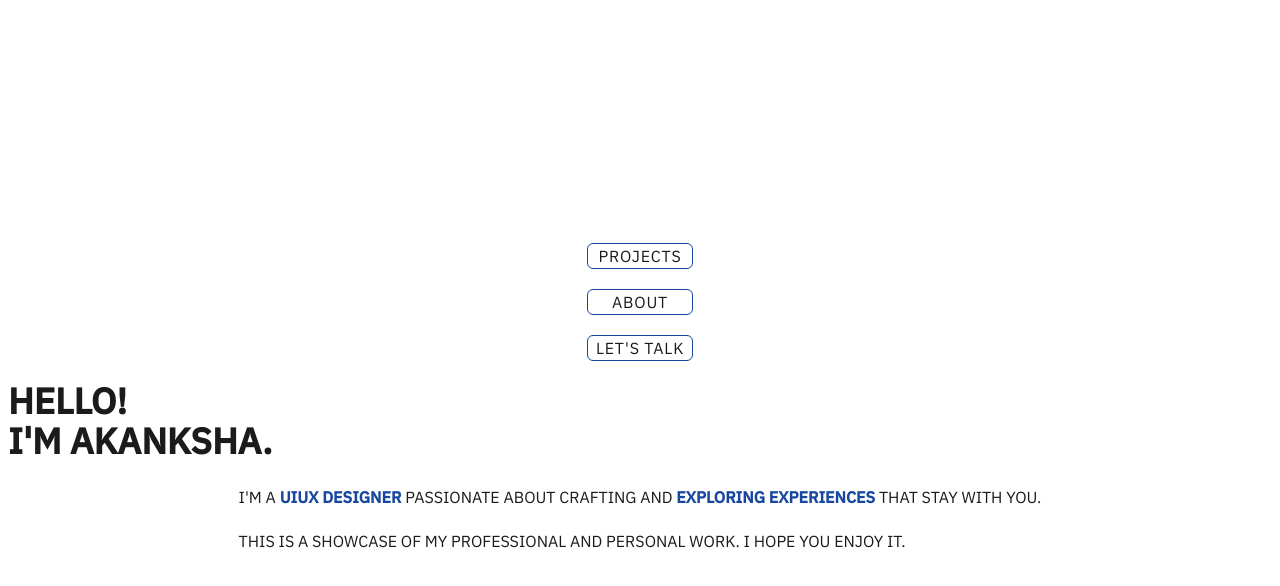
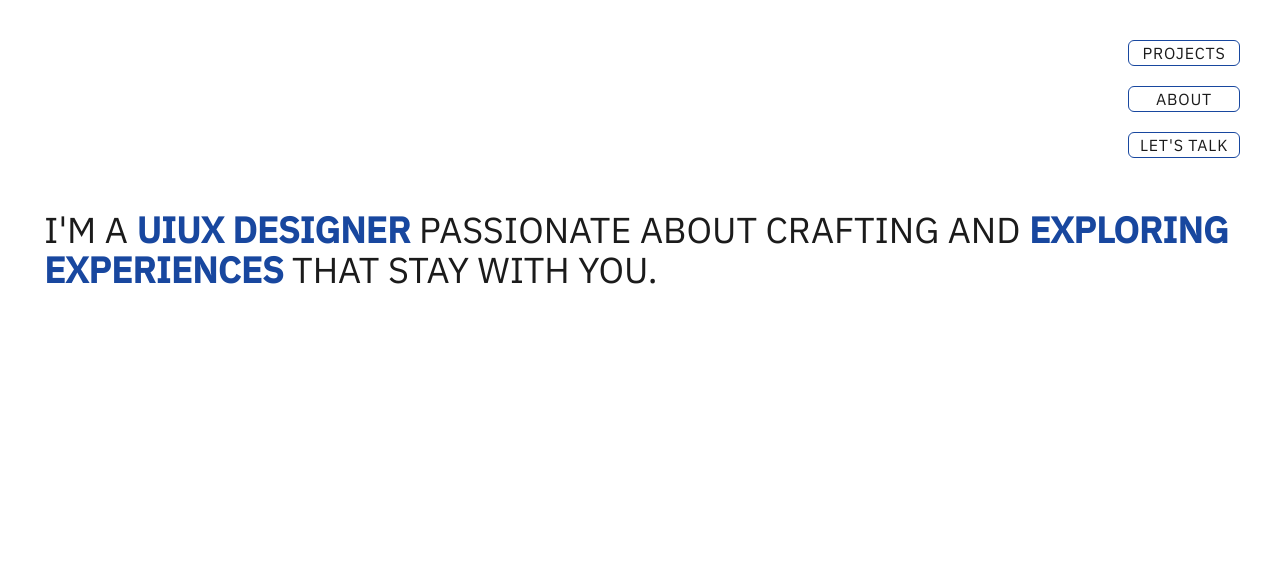
Before and after one commit to Joshuajrodrigues/akanksha-portfolio, a Next.js app: page / in a window 1280 px wide. Shown: the top 586 px of the page. Built offline with nearby package versions, Linux system fonts and the light colour scheme.

Commit message:
page 1 mock

```diff
--- a/app/page.tsx
+++ b/app/page.tsx
@@ -5,20 +5,23 @@ import Typography from "@/components/typography/typography";
 
 export default function Home() {
   return (
-    <main className=" flex flex-col h-svh items-center justify-center">
-      <Navmenu  />
-      <header className="text-start w-full p-2 m-1 h-24">
-
-      <TypeText hideCursor={true} text="HELLO!"/>
-      <TypeText delay={1}/>
-      </header>
-      <section>
-      <Typography>
-       i&apos;m a <Accent>uiux designer</Accent> passionate about crafting and <Accent>exploring experiences</Accent>  that stay with you.
-      </Typography>
-      <Typography>
-      This is a showcase of my professional and personal work. i hope you enjoy it.
-      </Typography>
+    <main className=" m-8 flex h-svh flex-col">
+      <div>
+        <Navmenu />
+      </div>
+      {/* <header className="m-1 flex h-24 w-full flex-col justify-center p-2 text-start">
+        <TypeText hideCursor={true} text="HELLO!" />
+        <TypeText delay={1} />
+      </header> */}
+      <section className="mt-8">
+        <Typography>
+          i&apos;m a <Accent>uiux designer</Accent> passionate about crafting
+          and <Accent>exploring experiences</Accent> that stay with you.
+        </Typography>
+        {/* <Typography>
+          This is a showcase of my professional and personal work. i hope you
+          enjoy it.
+        </Typography> */}
       </section>
     </main>
   );
--- a/components/navmenu/navmenu.tsx
+++ b/components/navmenu/navmenu.tsx
@@ -3,7 +3,7 @@ import NavLink from '../link/link'
 
 const Navmenu = () => {
   return (
-    <nav>
+    <nav className=' ml-auto max-w-32'>
     <ul className=" space-y-5 p-2">
       <li>
         <NavLink text="Projects" to="/" />
--- a/components/typography/typography.tsx
+++ b/components/typography/typography.tsx
@@ -1,7 +1,7 @@
 import React, { ReactNode } from "react";
 
 const Typography = ({ children }: { children: ReactNode }) => {
-  return <p className="p-2 m-1 uppercase">{children}</p>;
+  return <p className="p-2 m-1 uppercase text-4xl">{children}</p>;
 };
 
 export default Typography;
```
